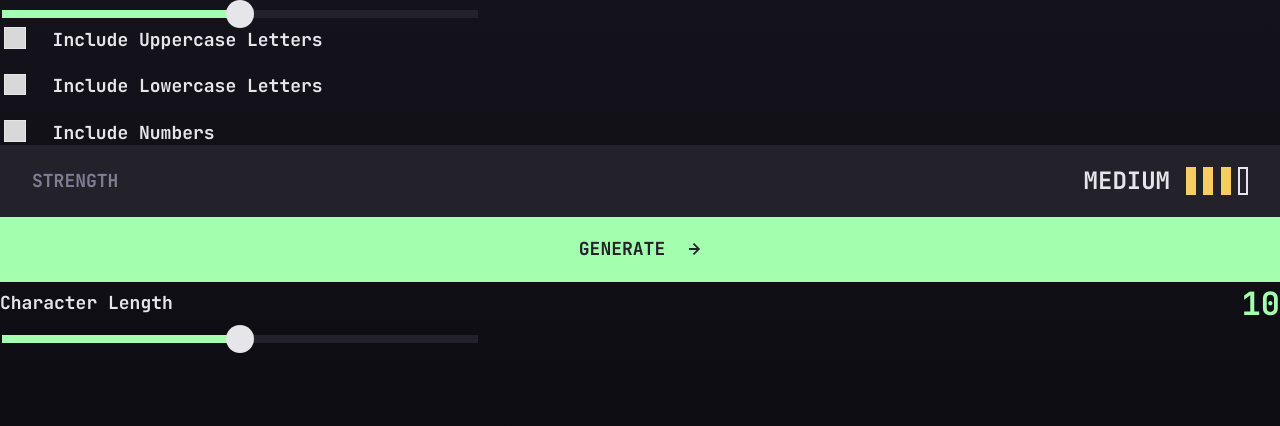
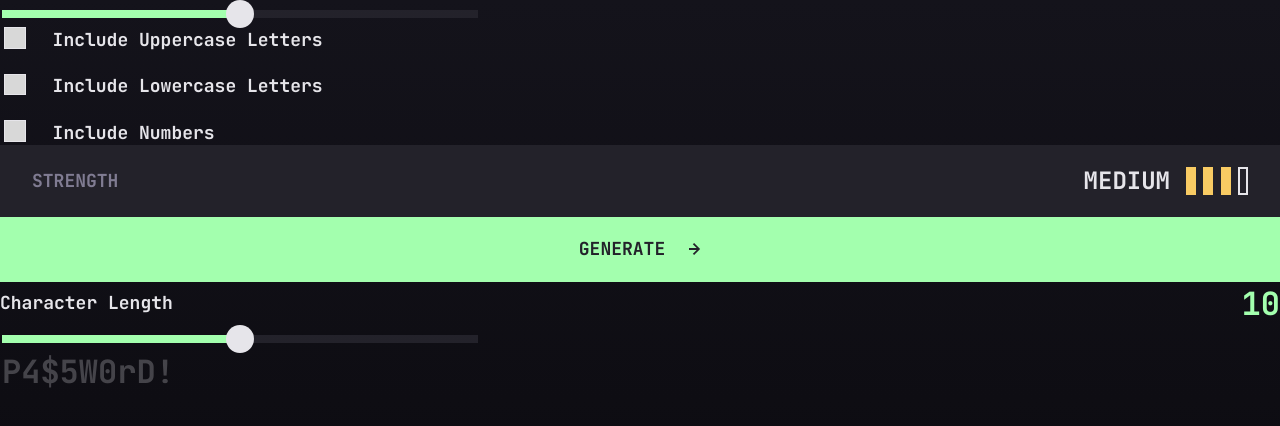
Before and after one commit to ssejjemba/password-generator, a React (Vite) app: page / in a window 1280 px wide. Shown: the top 426 px of the page. Built offline with nearby package versions, Linux system fonts and the light colour scheme.

Commit message:
Add input component

```diff
--- a/src/App.tsx
+++ b/src/App.tsx
@@ -4,6 +4,7 @@ import BarList from "./components/barlist/BarList";
 import Button from "./components/button/Button";
 import { CheckBoxGroup } from "./components/checkboxgroup/CheckBoxGroup";
 import Counter from "./components/counter/Counter";
+import Input from "./components/input/Input";
 import { Slider } from "./components/slider/Slider";
 import { STRENGTHS } from "./constants/enums";
 
@@ -24,6 +25,7 @@ function App() {
       <StrengthBanner currentStrength={STRENGTHS.MEDIUM} />
       <Button />
       <Counter count={count} setCount={setCount} defaultCount={10} />
+      <Input id="display_value" value="" />
     </div>
   );
 }
--- /dev/null
+++ b/src/components/input/Input.module.css
@@ -0,0 +1,24 @@
+.input {
+  border: none;
+  background: none;
+  outline: none;
+  font-family: "JetBrains Mono";
+  font-style: normal;
+  font-weight: 700;
+  font-size: 32px;
+  line-height: 42px;
+  color: var(--almost-white);
+  opacity: 1;
+}
+
+.input::placeholder {
+  font-family: "JetBrains Mono";
+  font-style: normal;
+  font-weight: 700;
+  font-size: 32px;
+  line-height: 42px;
+  color: var(--almost-white);
+
+  mix-blend-mode: normal;
+  opacity: 0.25;
+}
--- /dev/null
+++ b/src/components/input/Input.tsx
@@ -0,0 +1,23 @@
+import React from "react";
+
+// This application only has one text input that
+//  does not allow typing text in it
+
+import classes from "./Input.module.css";
+
+type InputProps = {
+  value?: string;
+  id: string;
+};
+
+export default function Input(props: InputProps) {
+  return (
+    <input
+      className={`${classes["input"]} main_heading`}
+      disabled
+      placeholder="P4$5W0rD!"
+      value={props.value}
+      id={props.id}
+    />
+  );
+}
```
